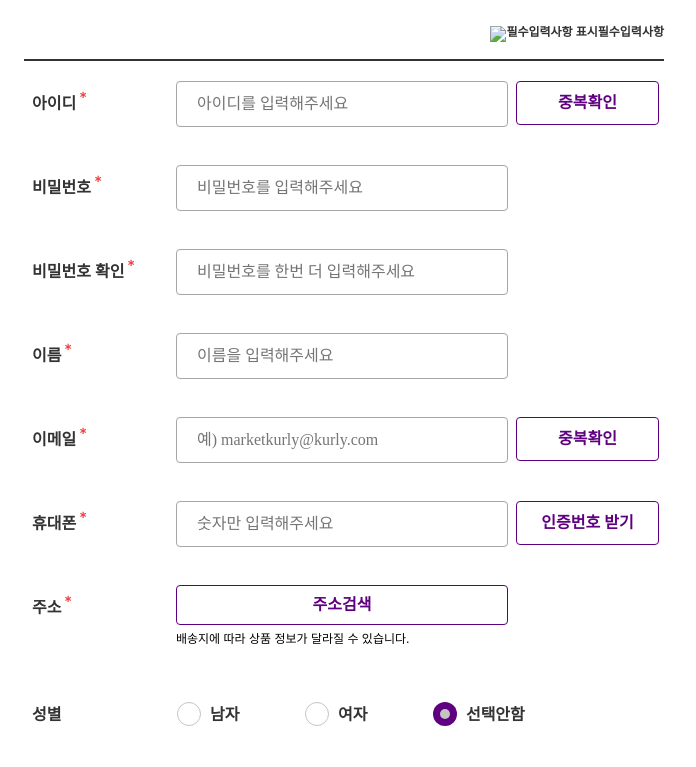
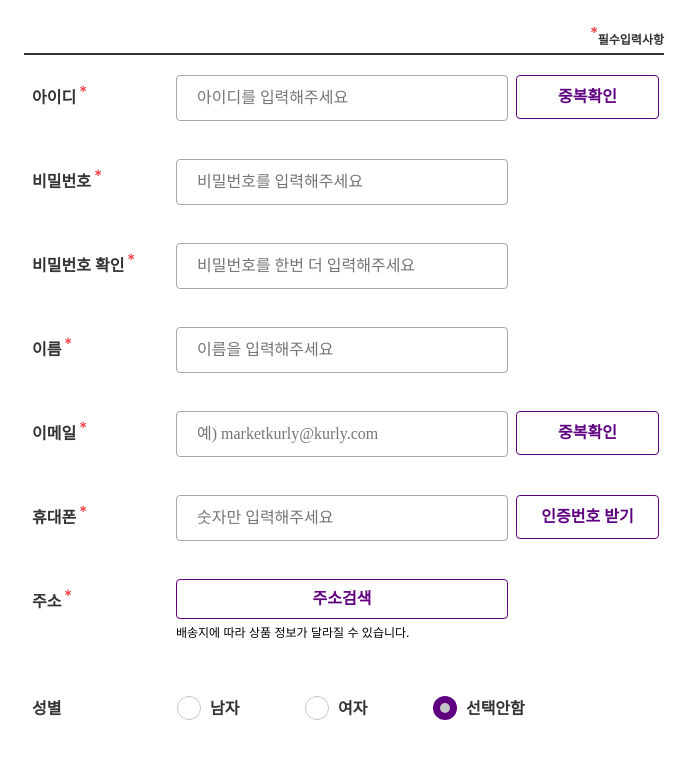
Before and after one commit to duetofeverof/kurly, a plain HTML site: page index.html in a window 1280 px wide. Shown: the part 119-886 px from the top of the page, without its empty margins (296-992 px from the left). Drawn offline with Linux system fonts and the light colour scheme; files whose address does not match are found by name; a web font is replaced by a local one.

Commit message:
Update index.html

```diff
--- a/index.html
+++ b/index.html
@@ -16,7 +16,7 @@
   <main class="register_container">
     <h2 class="register_title">회원가입</h2>
     <div class="require">
-      <img class="require_mark" src="images/Require.svg" alt="필수입력사항 표시" />필수입력사항
+      <img class="require_mark" src="Require.svg" alt="필수입력사항 표시" />필수입력사항
     </div>
 
     <div class="line_bold" role="presentation"></div>
```
